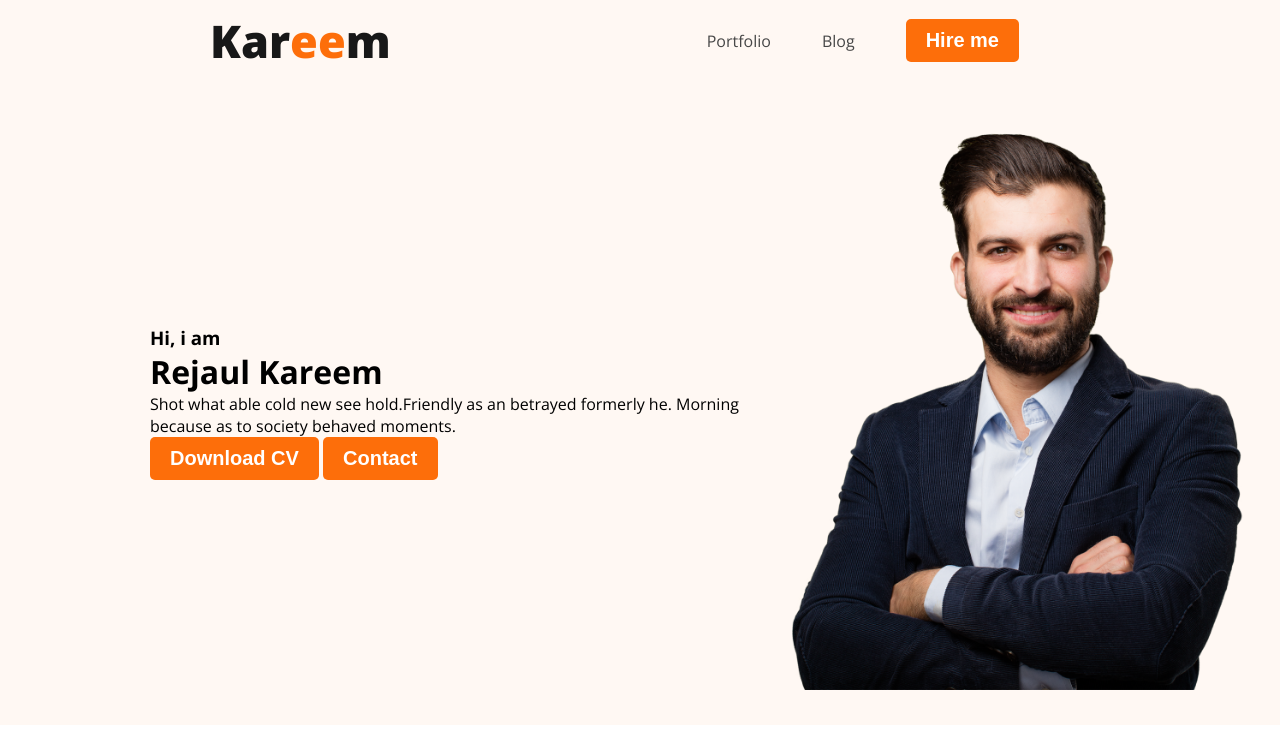
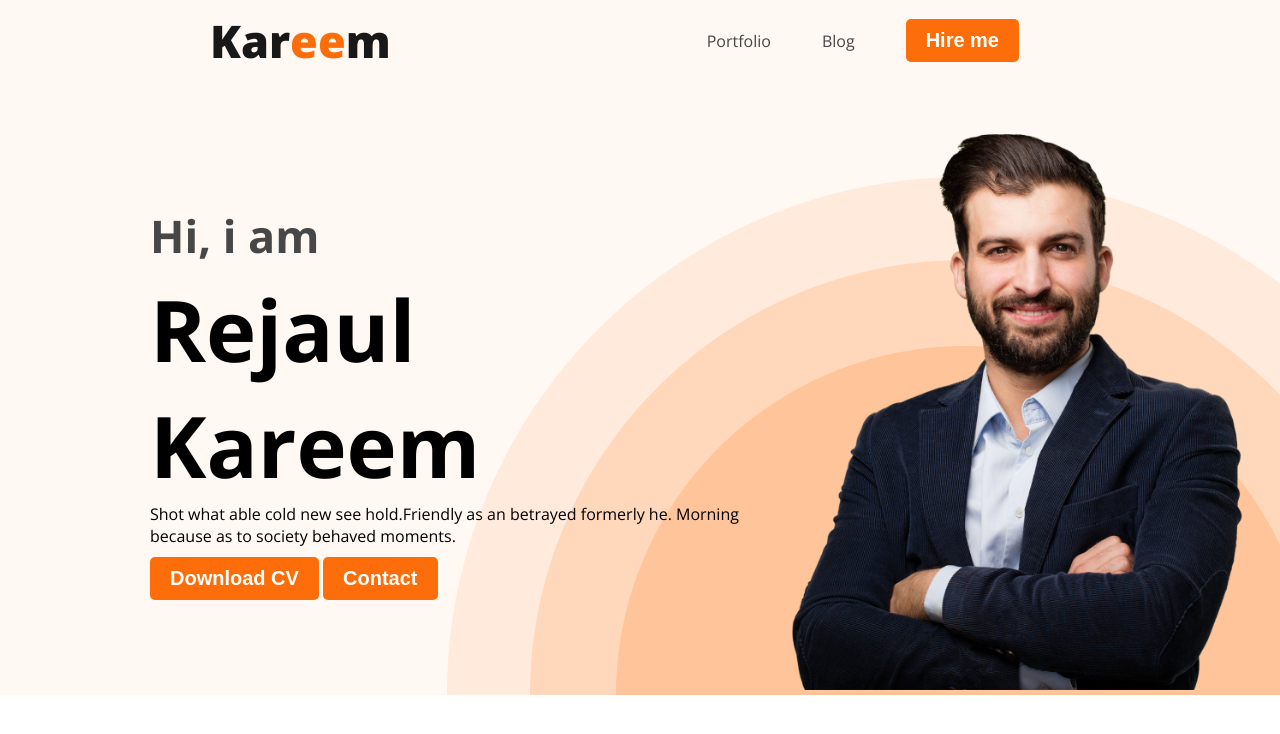
Before and after one commit to rejaul921/kareem-portfolio, a plain HTML site: page index.html in a window 1280 px wide. Drawn offline with nearby package versions, Linux system fonts and the light colour scheme.

Commit message:
gumabo akhon

```diff
--- a/index.html
+++ b/index.html
@@ -25,7 +25,7 @@
             <div class="banner-contant">
                 <h3 class="banner-greeting"> Hi, i am</h3>
                 <h1 class="banner-title">Rejaul Kareem</h1>
-                <p>Shot what able cold new see hold.Friendly as an betrayed formerly he. Morning because as to society behaved moments.</p>
+                <p class="bp">Shot what able cold new see hold.Friendly as an betrayed formerly he. Morning because as to society behaved moments.</p>
                 <button class="btn">Download CV</button>
                 <button class="btn">Contact</button>
             </div>
--- a/style.css
+++ b/style.css
@@ -51,16 +51,37 @@ nav a {
     color: white;
     padding: 10px 20px;
 }
+
 /* header style */
-.header{
+.header {
     background-color: #FFF8F3;
+    background-image: url(./images/header_bg.png);
+    background-repeat: no-repeat;
+    background-position: bottom right;
 
 }
-.banner{
-    padding: 30px 30px 30px 150px;
+
+.banner {
+    padding: 30px 30px 0px 150px;
     display: flex;
     align-items: center;
 }
-.banner .profile{
+
+.banner .profile {
     width: 500px;
 }
+
+.banner-greeting {
+    font-size: 45px;
+    color: #474747;
+    margin-bottom: 0;
+}
+
+.banner-title {
+    margin-top: 5px;
+    font-size: 85px;
+    font-weight: 700;
+}
+.bp{
+    margin-bottom: 10px;
+}
```
